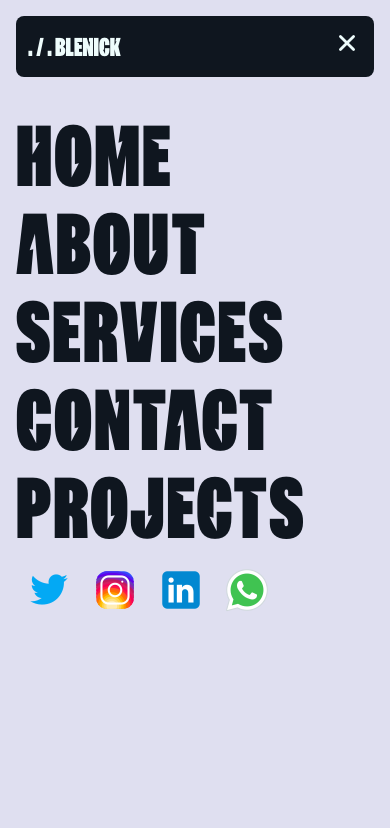
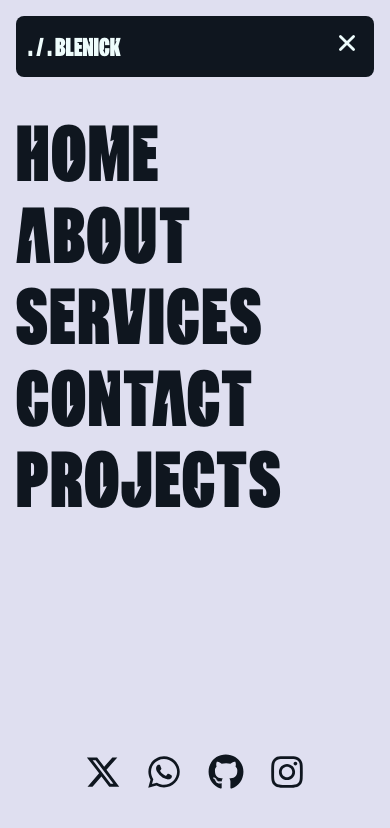
Before and after one commit to theeWhizz/personal-portfolio, a React (Vite) app: page / in a window 390 px wide. Both pictures are taken after a click on the button "Open menu". Shown: the top 828 px of the page. Built offline with nearby package versions, Linux system fonts and the light colour scheme; a web font is replaced by a local one.

Commit message:
retouching and finishing social media icons

```diff
--- a/src/components/Navbar.jsx
+++ b/src/components/Navbar.jsx
@@ -5,6 +5,7 @@ import { CgMenuRight } from "react-icons/cg";
 import { IoClose } from "react-icons/io5";
 import SocialMediaIconsGallery from "./SocialMediaIconsGallery";
 import  { SocialMediaIcons }  from "./SocialMediaData";
+import { FaGithub, FaInstagram, FaWhatsapp, FaXTwitter } from "react-icons/fa6";
 
 const Navbar = () => {
   const [hoveredId, setHoveredId] = useState(null);
@@ -19,6 +20,7 @@ const Navbar = () => {
   const [isHoveringNav, setIsHoveringNav] = useState(false);
 
   const [isMobile, setIsMobile] = useState(false);
+  const [isShortViewport, setIsShortViewport] = useState(false);
 
   const links = [
     { id: 1, text: 'Home', href: '#'},
@@ -28,13 +30,25 @@ const Navbar = () => {
     { id: 5, text: 'Projects', href: '#'}
   ];
 
+  // Set Dynamic Viewport Height
+  useEffect(() => {
+    const setDynamicHeight = () => {
+      document.documentElement.style.setProperty("--vh", `${window.innerHeight * 0.0083}px`);
+      setIsShortViewport(window.innerHeight < 600);
+    };
+
+    setDynamicHeight();
+    window.addEventListener("resize", setDynamicHeight);
+
+    return () => {
+      window.removeEventListener("resize", setDynamicHeight);
+    };
+  }, []);
+
+  // Detect Mobile View
   useEffect(() => {
     const handleResize = () => {
-      if (window.innerWidth < 768) {
-        setIsMobile(true);
-      } else {
-        setIsMobile(false);
-      }
+      setIsMobile(window.innerWidth < 768);
     };
 
     handleResize();
@@ -55,19 +69,6 @@ const Navbar = () => {
       });
     }
   }, [hoveredId]);
-
-  useEffect(() => {
-    if (linksRefs.current[1]) {
-      const firstLink = linksRefs.current[1];
-      const rect = firstLink.getBoundingClientRect();
-      const parentRect = firstLink.parentElement.getBoundingClientRect();
-
-      setIndicatorStyle({
-        width: rect.width,
-        left: rect.left - parentRect.left,
-      });
-    }
-  }, []);
 
   const handleMouseMove = (e) => {
     if (!isHoveringNav || isMobile) return;
@@ -122,8 +123,8 @@ const Navbar = () => {
         {/* Links for Desktop */}
         {!isMobile && (
           <div
-          ref={navRef}
-          className={`
+            ref={navRef}
+            className={`
             md:flex md:relative gap-4
             ${isMobileMenuOpen ? 'grid' : 'hidden'}
             grid-cols-1 md:flex-row absolute top-full right-0 bg-primary text-secondary z-10 transition-all duration-200 ease-in-out
@@ -165,10 +166,10 @@ const Navbar = () => {
         )}
       </div>
 
-      {/* Mobile View -Menu with Available Height */}
+      {/* Mobile View Menu with Available Height */}
       {isMobile && (
         <div className={`md:hidden
-          ${isMobileMenuOpen ? 'block' : 'hidden'} text-primary w-full flex flex-col justify-start py-6 -space-y-6
+          ${isMobileMenuOpen ? 'block' : 'hidden'} text-primary w-full my-element flex flex-col justify-start py-6 -space-y-6
           `}
         >
           {/* Menu links taking up the available screen height */}
@@ -177,7 +178,7 @@ const Navbar = () => {
               <Link
                 key={link.id}
                 to={link.href}
-                className="py-4 text-[5rem] leading-none tracking-wide font-zentry special-font hover:text-primary"
+                className="py-4 text-[4.6rem] leading-none tracking-wide font-zentry special-font hover:text-primary"
                 onClick={() => setIsMobileMenuOpen(false)}
               >
                 <b>{link.text}</b>
@@ -186,7 +187,15 @@ const Navbar = () => {
           })}
 
           {/* Social Media Icons */}
-          <SocialMediaIconsGallery images={SocialMediaIcons} />
+          {/* <SocialMediaIconsGallery images={SocialMediaIcons} /> */}
+          <div className={`flex justify-around px-16 min-[480px]:justify-start min-[480px]:px-0 min-[480px]:pt-4 top-full w-full gap-4
+            ${isShortViewport ? 'pt-4' : 'absolute'}
+            `}>
+            <FaXTwitter size={36} style={{}} className="text-primary" onClick={() => window.open('https://twitter.com/blenick', '_blank')} />
+            <FaWhatsapp size={36} style={{}} className="text-primary" onClick={() => window.open('https://twitter.com/blenick', '_blank')} />
+            <FaGithub size={36} style={{}} className="text-primary" onClick={() => window.open('https://twitter.com/blenick', '_blank')} />
+            <FaInstagram size={36} style={{}} className="text-primary" onClick={() => window.open('https://twitter.com/blenick', '_blank')} />
+          </div>
         </div>
       )}
     </div>
--- a/src/components/SocialMediaIconsGallery.jsx
+++ b/src/components/SocialMediaIconsGallery.jsx
@@ -1,14 +1,25 @@
 import PropTypes from 'prop-types';
+import { useEffect, useState } from 'react';
 
 const SocialMediaIconsGallery = ({ images }) => {
+  const [isShortViewport, setIsShortViewport] = useState(false);
+
+  useEffect(() => {
+    const setDynamicHeight = () => {
+      setIsShortViewport(window.innerHeight < 600);
+    };
+
+    setDynamicHeight();
+  }, []);
+
   return (
-    <div className="absolute flex justify-around top-full">
+    <div className={`flex justify-around min-[480px]:justify-start top-full w-full px-10 min-[480px]:px-0 ${isShortViewport ? 'pt-4' : 'absolute'}`}>
       {images.map((image) => (
         <img
           key={image.id}
           src={image.src}
           alt={image.alt}
-          className="size-13 mx-2"
+          className="size-10 mx-2 ml-0"
         />
       ))}
     </div>
--- a/src/index.css
+++ b/src/index.css
@@ -5,6 +5,7 @@
 @tailwind utilities;
 
 body {
+  height: 100%;
   overflow-x: hidden;
   background-color: #dfdff0;
   color: #FBFBFE;
@@ -67,3 +68,8 @@ body {
     }
   }
 }
+
+.my-element {
+  height: 100vh;
+  height: calc(var(--vh) * 100);
+}
```
